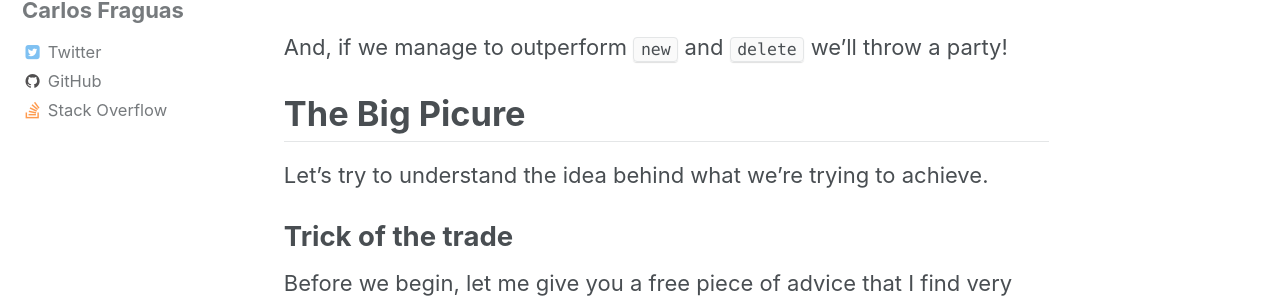
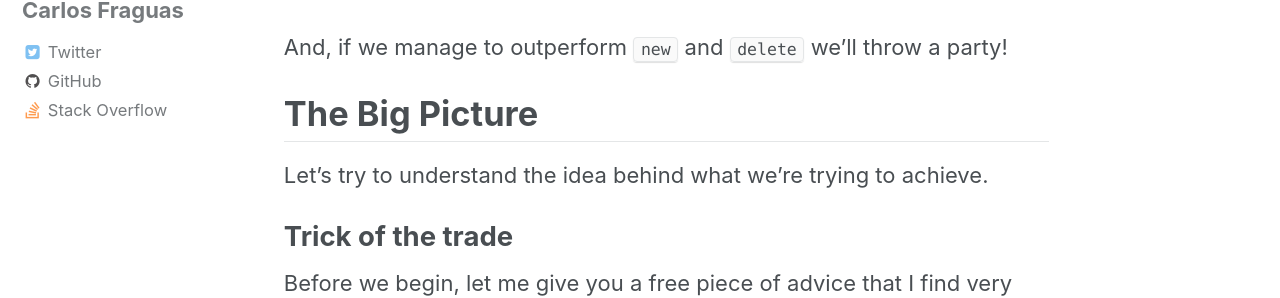
Before and after one commit to MetanoKid/coding-scars, a Jekyll site: the page built from _posts/2017-06-22-memory-manager-0.md, in a window 1280 px wide and 900 px high, scrolled down 4349 px. Shown: the part 167-465 px from the top of the window. Built offline with Jekyll 4.4.1, drawn with Linux system fonts in a browser that asks for light colours.

Commit message:
Fixes typo

```diff
--- a/_posts/2017-06-22-memory-manager-0.md
+++ b/_posts/2017-06-22-memory-manager-0.md
@@ -59,7 +59,7 @@ With this series of posts I want to go through the progress of building a simple
 
 And, if we manage to outperform `new` and `delete` we'll throw a party!
 
-# The Big Picure
+# The Big Picture
 
 Let's try to understand the idea behind what we're trying to achieve.
 
```
